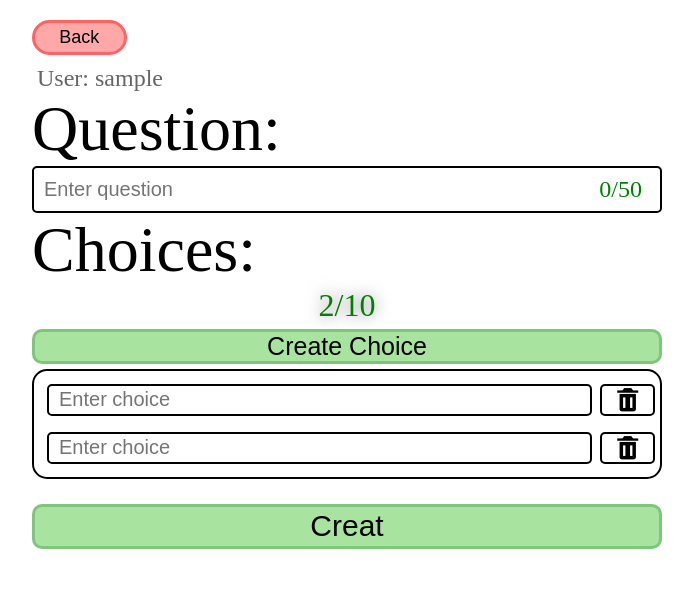
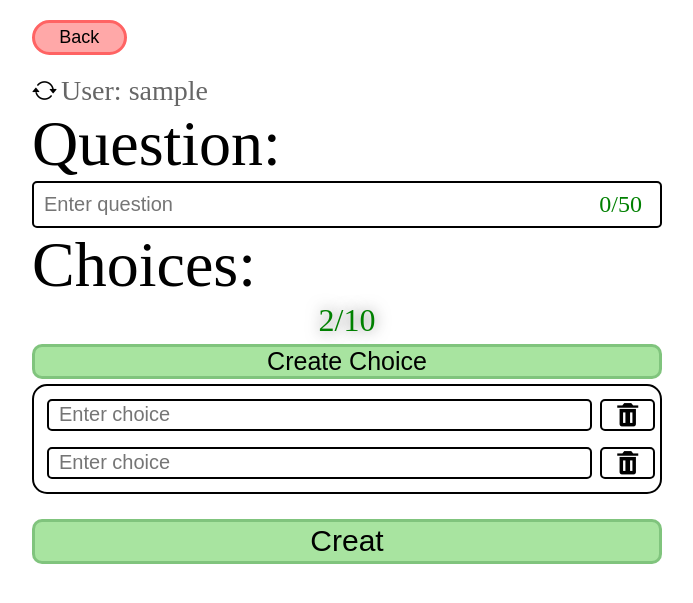
Before and after one commit to Kotoninja/Pet-polls-site, a Django app: page /polls/create-question in a window 1280 px wide. Shown: the part 85-688 px from the top of the page, without its empty margins (293-986 px from the left). Run offline with Django 5.2, Linux system fonts and the light colour scheme; the visitor is signed in with stand-in values (Sample User, id 1).

Commit message:
update create question front

```diff
--- a/polls/static/polls/css/create_question_style.css
+++ b/polls/static/polls/css/create_question_style.css
@@ -23,12 +23,20 @@
     flex-direction: column;
 }
 
+form .author {
+    margin-top: 20px;
+    user-select: none;
+}
+
+form .author i {
+    cursor: pointer;
+    font-size: 25px
+}
+
 form .creator {
-    cursor: pointer;
-    margin: 10px 0 0 5px;
-    font-size: 24px;
+    user-select: none;
+    font-size: 28px;
     color: var(--optional-information-color);
-    user-select: none;
 }
 
 form label {
@@ -61,7 +69,7 @@ form .question input {
 form .question-length-counter {
     position: absolute;
     font-size: 24px;
-    color:green;
+    color: green;
     right: 20px;
     top: 50%;
     transform: translateY(-50%);
--- a/polls/static/polls/js/create_question_switch_user.js
+++ b/polls/static/polls/js/create_question_switch_user.js
@@ -1,4 +1,5 @@
 const jsonData = JSON.parse(document.getElementById("county-data").textContent);
+var switchButton = document.querySelector('.bi-arrow-repeat')
 
 // Question creator
 var creatorName = jsonData.creator;
@@ -16,4 +17,4 @@ function changecreator() {
     };
 };
 
-creatorFild.addEventListener("click", changecreator);
+switchButton.addEventListener("click", changecreator);
--- a/polls/templates/base.html
+++ b/polls/templates/base.html
@@ -8,6 +8,7 @@
     <link rel="stylesheet" href='{% static "polls/css/base.css" %}' />
     <link rel="stylesheet" href='{% static "polls/css/constants.css" %}' />
     <link href="https://unpkg.com/boxicons@2.1.4/css/boxicons.min.css" rel='stylesheet'>
+    <link rel="stylesheet" href="https://cdn.jsdelivr.net/npm/bootstrap-icons@1.13.1/font/bootstrap-icons.min.css">
     {% block css %}
     {% endblock css %}
     <title>{% block title %} Base Html {% endblock title %}</title>
--- a/polls/templates/polls/create_question.html
+++ b/polls/templates/polls/create_question.html
@@ -12,10 +12,13 @@
 <a href='{% url "polls:home" %}'><button>Back</button></a>
 <form action='{% url "polls:create_question" %}' method="post">
   {% csrf_token %}
-  <label class="creator" for="creator">User: {{request.user.username}}</label>
-  <input type="hidden" name="creator" value={{request.user.username}}>
+  <div class="author">
+    <i class="bi bi-arrow-repeat"></i>
+    <label class="creator" for="creator">User: {{request.user.username}}</label>
+    <input type="hidden" name="creator" value={{request.user.username}}>
+  </div>
+
   <label for="question">Question:</label>
-
   <div class="question">
     <input type="text" name="question" placeholder="Enter question" required />
     <span class="question-length-counter"> 0/50</span>
```
